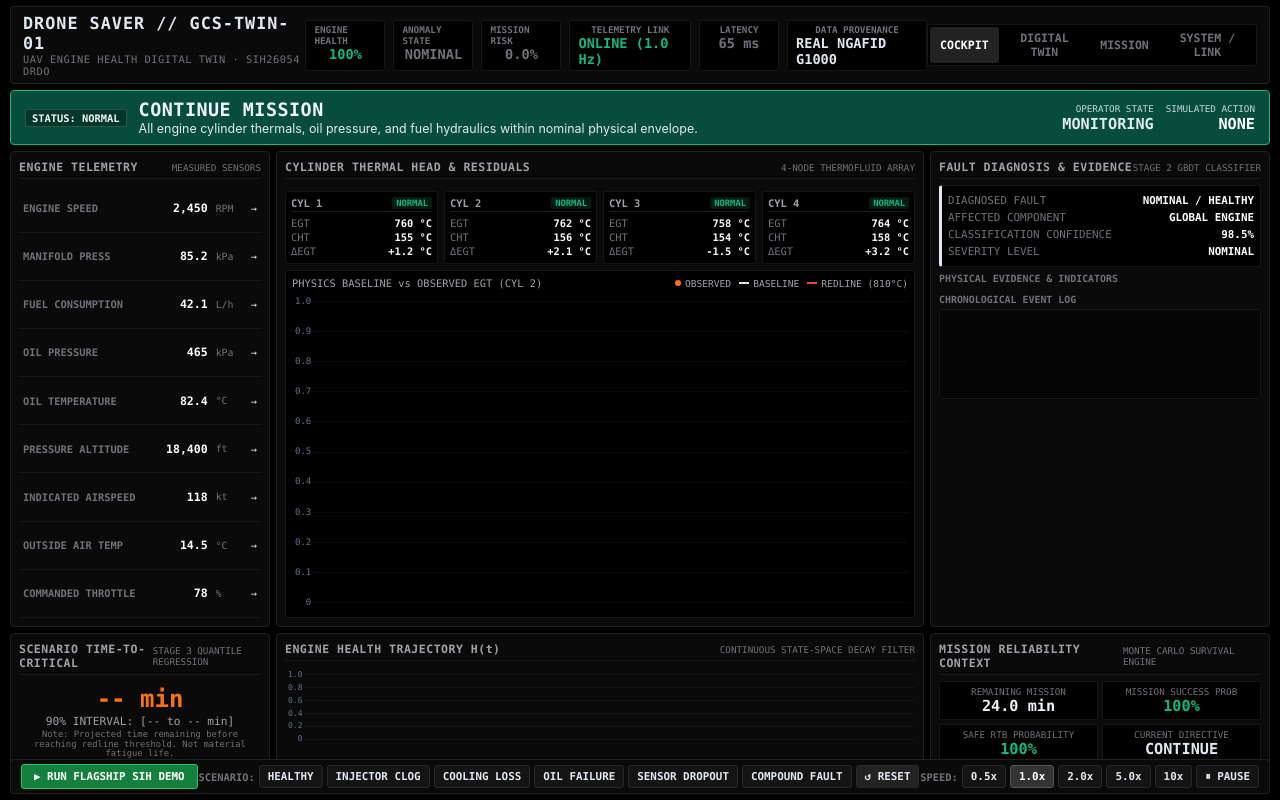
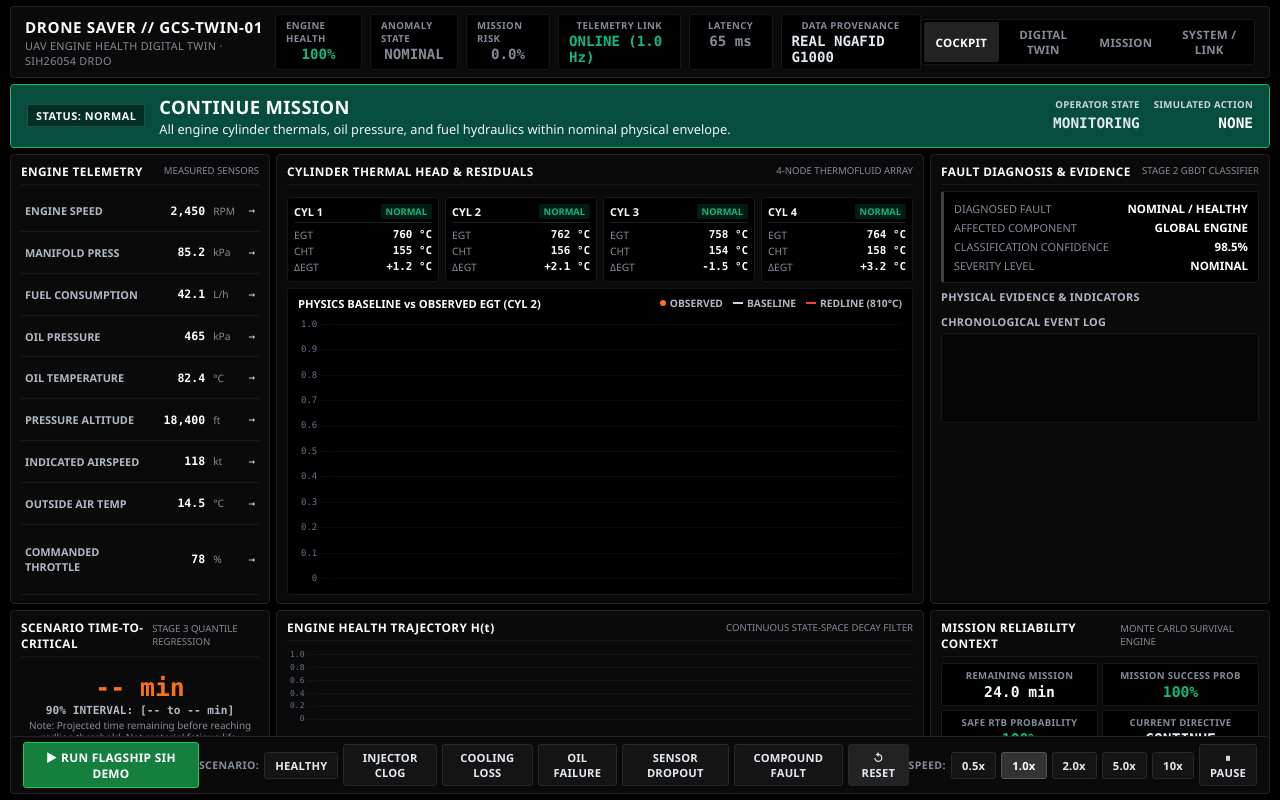
Before and after one commit to SabareeshChinta/Drone-Saver, a plain HTML site: page dashboard/index.html in a window 1280 px wide. Drawn offline with Linux system fonts and the light colour scheme; files that its build step writes are made by us from their sources; no server answers; files whose address does not match are found by name.

Commit message:
Refactor typography to formal aerospace engineering hierarchy (Segoe UI / SF Pro + tabular numbers)

```diff
--- a/dashboard/styles.css
+++ b/dashboard/styles.css
@@ -6,9 +6,9 @@
     --border-color: #222222;
     --border-subtle: #161616;
 
-    --text-main: #f1f5f9;
-    --text-muted: #71717a;
-    --text-dim: #a1a1aa;
+    --text-main: #f8fafc;
+    --text-muted: #848b98;
+    --text-dim: #b0b8c4;
 
     --c-green: #10b981;
     --c-yellow: #f59e0b;
@@ -17,8 +17,8 @@
     --c-cyan: #e2e8f0;
     --c-blue: #a1a1aa;
 
-    --font-mono: 'Consolas', 'Roboto Mono', 'Menlo', monospace;
-    --font-sans: -apple-system, BlinkMacSystemFont, 'Inter', 'Segoe UI', Roboto, sans-serif;
+    --font-sans: 'Segoe UI', -apple-system, BlinkMacSystemFont, 'Inter', 'Helvetica Neue', Arial, sans-serif;
+    --font-mono: 'Segoe UI Mono', 'SF Mono', 'Cascadia Mono', 'Consolas', monospace;
 }
 
 * {
@@ -34,6 +34,7 @@ body {
     height: 100vh;
     overflow: hidden;
     -webkit-font-smoothing: antialiased;
+    -moz-osx-font-smoothing: grayscale;
 }
 
 .gcs-layout {
@@ -51,23 +52,25 @@ body {
     align-items: center;
     background: var(--bg-panel);
     border: 1px solid var(--border-color);
-    padding: 6px 12px;
+    padding: 7px 14px;
     border-radius: 4px;
 }
 
 .system-callsign {
-    font-family: var(--font-mono);
-    font-size: 1.05rem;
-    font-weight: 800;
-    letter-spacing: 1px;
-    color: #e2e8f0;
+    font-family: var(--font-sans);
+    font-size: 0.95rem;
+    font-weight: 700;
+    letter-spacing: 0.6px;
+    color: #f8fafc;
 }
 
 .system-sub {
-    font-size: 0.65rem;
+    font-size: 0.68rem;
     color: var(--text-muted);
-    letter-spacing: 0.5px;
-    font-family: var(--font-mono);
+    letter-spacing: 0.3px;
+    font-family: var(--font-sans);
+    font-weight: 500;
+    margin-top: 1px;
 }
 
 .status-strip {
@@ -78,25 +81,28 @@ body {
 .strip-item {
     background: var(--bg-main);
     border: 1px solid var(--border-subtle);
-    padding: 3px 8px;
+    padding: 4px 10px;
     border-radius: 3px;
     display: flex;
     flex-direction: column;
     align-items: center;
-    min-width: 80px;
+    min-width: 84px;
 }
 
 .s-label {
-    font-size: 0.58rem;
+    font-size: 0.60rem;
     color: var(--text-muted);
-    font-family: var(--font-mono);
-    font-weight: 700;
+    font-family: var(--font-sans);
+    font-weight: 600;
+    letter-spacing: 0.4px;
 }
 
 .s-val {
     font-family: var(--font-mono);
-    font-size: 0.85rem;
-    font-weight: 800;
+    font-size: 0.88rem;
+    font-weight: 700;
+    font-variant-numeric: tabular-nums;
+    margin-top: 1px;
 }
 
 .provenance-tag {
@@ -116,10 +122,11 @@ body {
     background: transparent;
     border: none;
     color: var(--text-muted);
-    padding: 4px 10px;
+    padding: 5px 12px;
     font-size: 0.72rem;
-    font-family: var(--font-mono);
-    font-weight: 700;
+    font-family: var(--font-sans);
+    font-weight: 600;
+    letter-spacing: 0.3px;
     cursor: pointer;
     border-radius: 2px;
 }
@@ -133,9 +140,9 @@ body {
 .directive-box {
     display: flex;
     align-items: center;
-    padding: 8px 14px;
+    padding: 9px 16px;
     border-radius: 4px;
-    gap: 12px;
+    gap: 14px;
     border: 1px solid var(--border-color);
 }
 
@@ -145,11 +152,12 @@ body {
 .dir-red { background: #7f1d1d; border-color: var(--c-red); }
 
 .dir-badge {
-    font-family: var(--font-mono);
-    font-size: 0.65rem;
-    font-weight: 800;
-    background: rgba(0,0,0,0.3);
-    padding: 2px 6px;
+    font-family: var(--font-sans);
+    font-size: 0.68rem;
+    font-weight: 700;
+    letter-spacing: 0.5px;
+    background: rgba(0,0,0,0.4);
+    padding: 3px 8px;
     border-radius: 2px;
     border: 1px solid rgba(255,255,255,0.15);
 }
@@ -159,25 +167,39 @@ body {
 }
 
 .dir-title {
-    font-family: var(--font-mono);
+    font-family: var(--font-sans);
     font-size: 1.15rem;
-    font-weight: 800;
-    letter-spacing: 0.5px;
+    font-weight: 700;
+    letter-spacing: 0.4px;
 }
 
 .dir-reason {
-    font-size: 0.78rem;
-    color: #e2e8f0;
-    margin-top: 1px;
+    font-family: var(--font-sans);
+    font-size: 0.80rem;
+    font-weight: 400;
+    color: #f1f5f9;
+    margin-top: 2px;
+    line-height: 1.3;
 }
 
 .dir-state-pill {
     text-align: right;
-    font-family: var(--font-mono);
 }
 
-.pill-lbl { font-size: 0.58rem; color: #cbd5e1; display: block; }
-.pill-val { font-size: 0.95rem; font-weight: 800; color: #ffffff; }
+.pill-lbl {
+    font-family: var(--font-sans);
+    font-size: 0.60rem;
+    font-weight: 600;
+    color: #cbd5e1;
+    display: block;
+    letter-spacing: 0.3px;
+}
+.pill-val {
+    font-family: var(--font-mono);
+    font-size: 0.90rem;
+    font-weight: 700;
+    color: #ffffff;
+}
 
 /* 3. Cockpit Grid */
 .gcs-content {
@@ -204,7 +226,7 @@ body {
     background: var(--bg-panel);
     border: 1px solid var(--border-color);
     border-radius: 4px;
-    padding: 8px;
+    padding: 8px 10px;
     display: flex;
     flex-direction: column;
 }
@@ -214,21 +236,22 @@ body {
     justify-content: space-between;
     align-items: center;
     border-bottom: 1px solid var(--border-subtle);
-    padding-bottom: 4px;
+    padding-bottom: 5px;
     margin-bottom: 6px;
 }
 
 .p-title {
-    font-family: var(--font-mono);
-    font-size: 0.72rem;
-    font-weight: 800;
-    color: var(--text-dim);
-    letter-spacing: 0.5px;
+    font-family: var(--font-sans);
+    font-size: 0.74rem;
+    font-weight: 700;
+    color: var(--text-main);
+    letter-spacing: 0.4px;
 }
 
 .p-sub {
-    font-family: var(--font-mono);
-    font-size: 0.58rem;
+    font-family: var(--font-sans);
+    font-size: 0.60rem;
+    font-weight: 500;
     color: var(--text-muted);
 }
 
@@ -236,7 +259,6 @@ body {
 .tele-table {
     width: 100%;
     border-collapse: collapse;
-    font-family: var(--font-mono);
     font-size: 0.72rem;
     flex: 1;
 }
@@ -246,10 +268,32 @@ body {
     border-bottom: 1px solid #181818;
 }
 
-.t-name { color: var(--text-muted); font-size: 0.65rem; font-weight: 600; }
-.t-val { font-weight: 800; color: #ffffff; text-align: right; }
-.t-unit { color: #71717a; font-size: 0.62rem; padding-left: 4px; }
-.t-trend { color: var(--c-cyan); font-size: 0.65rem; text-align: right; width: 20px; }
+.t-name {
+    font-family: var(--font-sans);
+    color: var(--text-dim);
+    font-size: 0.68rem;
+    font-weight: 600;
+}
+.t-val {
+    font-family: var(--font-mono);
+    font-weight: 700;
+    color: #ffffff;
+    text-align: right;
+    font-variant-numeric: tabular-nums;
+}
+.t-unit {
+    font-family: var(--font-sans);
+    color: var(--text-muted);
+    font-size: 0.64rem;
+    padding-left: 4px;
+}
+.t-trend {
+    font-family: var(--font-mono);
+    color: var(--c-cyan);
+    font-size: 0.68rem;
+    text-align: right;
+    width: 20px;
+}
 
 /* Cylinder Array */
 .panel-center {
@@ -268,8 +312,8 @@ body {
     background: var(--bg-main);
     border: 1px solid var(--border-subtle);
     border-radius: 3px;
-    padding: 5px;
-    font-family: var(--font-mono);
+    padding: 6px;
+    font-family: var(--font-sans);
 }
 
 .cyl-card.faulty {
@@ -280,40 +324,52 @@ body {
 .cc-hdr {
     display: flex;
     justify-content: space-between;
-    font-size: 0.65rem;
-    font-weight: 800;
-    color: var(--text-dim);
+    font-size: 0.68rem;
+    font-weight: 700;
+    font-family: var(--font-sans);
+    color: var(--text-main);
     border-bottom: 1px solid #1c1c1c;
-    padding-bottom: 2px;
+    padding-bottom: 3px;
     margin-bottom: 4px;
 }
 
 .cc-badge {
-    font-size: 0.55rem;
-    padding: 1px 4px;
+    font-size: 0.58rem;
+    padding: 1px 5px;
     border-radius: 2px;
+    font-family: var(--font-sans);
+    font-weight: 700;
 }
 
 .badge-normal { background: rgba(16, 185, 129, 0.15); color: var(--c-green); }
 .badge-watch { background: rgba(245, 158, 11, 0.15); color: var(--c-yellow); }
-.badge-crit { background: rgba(239, 68, 68, 0.25); color: var(--c-red); font-weight: 900; }
+.badge-crit { background: rgba(239, 68, 68, 0.25); color: var(--c-red); font-weight: 800; }
 
 .cc-row {
     display: flex;
     justify-content: space-between;
-    font-size: 0.65rem;
+    font-size: 0.68rem;
     padding: 1px 0;
 }
 
-.cc-lbl { color: var(--text-muted); }
-.cc-val { font-weight: 700; color: #f8fafc; }
+.cc-lbl {
+    color: var(--text-muted);
+    font-family: var(--font-sans);
+    font-size: 0.64rem;
+}
+.cc-val {
+    font-weight: 700;
+    color: #f8fafc;
+    font-family: var(--font-mono);
+    font-variant-numeric: tabular-nums;
+}
 
 /* Digital Twin Chart Centerpiece */
 .twin-chart-box {
     background: var(--bg-main);
     border: 1px solid var(--border-subtle);
     border-radius: 3px;
-    padding: 6px;
+    padding: 7px 10px;
     flex: 1;
     display: flex;
     flex-direction: column;
@@ -323,22 +379,31 @@ body {
 .chart-header-row {
     display: flex;
     justify-content: space-between;
-    font-family: var(--font-mono);
-    font-size: 0.65rem;
-    color: var(--text-dim);
-    margin-bottom: 4px;
+    align-items: center;
+    font-family: var(--font-sans);
+    font-size: 0.70rem;
+    font-weight: 600;
+    color: var(--text-main);
+    margin-bottom: 5px;
 }
 
 .chart-legend-row {
     display: flex;
-    gap: 8px;
+    gap: 10px;
 }
 
-.leg-item { font-size: 0.6rem; display: flex; align-items: center; gap: 4px; }
+.leg-item {
+    font-size: 0.64rem;
+    font-family: var(--font-sans);
+    color: var(--text-dim);
+    display: flex;
+    align-items: center;
+    gap: 4px;
+}
 .leg-dot { width: 6px; height: 6px; border-radius: 50%; display: inline-block; }
 .leg-dash { width: 10px; height: 2px; display: inline-block; }
 .color-orange { background: var(--c-orange); }
-.color-blue { background: var(--c-cyan); }
+.color-blue { background: #cbd5e1; }
 .color-red { background: var(--c-red); }
 
 .chart-canvas-wrapper {
@@ -351,11 +416,11 @@ body {
 .diag-detail-box {
     background: var(--bg-main);
     border: 1px solid var(--border-subtle);
-    border-left: 3px solid var(--c-cyan);
-    padding: 6px;
+    border-left: 3px solid #3f3f46;
+    padding: 7px 10px;
     border-radius: 3px;
-    font-family: var(--font-mono);
-    font-size: 0.68rem;
+    font-family: var(--font-sans);
+    font-size: 0.72rem;
     margin-bottom: 6px;
 }
 
@@ -365,34 +430,45 @@ body {
     padding: 2px 0;
 }
 
-.d-lbl { color: var(--text-muted); }
-.d-val { font-weight: 700; color: #ffffff; }
+.d-lbl {
+    color: var(--text-muted);
+    font-size: 0.68rem;
+    font-family: var(--font-sans);
+    font-weight: 500;
+}
+.d-val {
+    font-weight: 700;
+    color: #ffffff;
+    font-family: var(--font-sans);
+    font-size: 0.72rem;
+}
 
 .evidence-section {
     margin-bottom: 6px;
 }
 
 .ev-title {
-    font-family: var(--font-mono);
-    font-size: 0.62rem;
-    font-weight: 800;
-    color: var(--text-muted);
+    font-family: var(--font-sans);
+    font-size: 0.68rem;
+    font-weight: 700;
+    color: var(--text-dim);
+    letter-spacing: 0.3px;
     margin-bottom: 4px;
 }
 
 .ev-list {
     display: flex;
     flex-direction: column;
-    gap: 3px;
+    gap: 4px;
 }
 
 .ev-row {
     display: flex;
     flex-direction: column;
-    font-family: var(--font-mono);
-    font-size: 0.65rem;
+    font-family: var(--font-sans);
+    font-size: 0.68rem;
     background: var(--bg-main);
-    padding: 3px 6px;
+    padding: 4px 8px;
     border-radius: 2px;
     border: 1px solid var(--border-subtle);
 }
@@ -402,6 +478,20 @@ body {
     justify-content: space-between;
     align-items: center;
     margin-bottom: 2px;
+}
+
+.ev-header-row span:first-child {
+    font-family: var(--font-sans);
+    font-size: 0.68rem;
+    font-weight: 500;
+    color: var(--text-main);
+}
+
+.ev-header-row span:last-child {
+    font-family: var(--font-mono);
+    font-size: 0.68rem;
+    font-weight: 700;
+    font-variant-numeric: tabular-nums;
 }
 
 .ev-bar {
@@ -436,9 +526,10 @@ body {
     background: #050505;
     border: 1px solid var(--border-subtle);
     border-radius: 2px;
-    padding: 4px;
+    padding: 5px 8px;
     font-family: var(--font-mono);
-    font-size: 0.62rem;
+    font-size: 0.64rem;
+    font-variant-numeric: tabular-nums;
     color: #a1a1aa;
     overflow-y: auto;
     flex: 1;
@@ -446,11 +537,11 @@ body {
 }
 
 .log-entry {
-    padding: 1px 0;
+    padding: 2px 0;
     border-bottom: 1px dotted rgba(255,255,255,0.05);
 }
 
-.log-time { color: var(--c-cyan); }
+.log-time { color: #f8fafc; font-weight: 600; }
 .log-cat { color: var(--text-muted); font-weight: 700; margin: 0 4px; }
 
 /* Bottom Cockpit Row */
@@ -468,25 +559,31 @@ body {
     align-items: center;
     flex: 1;
     text-align: center;
-    font-family: var(--font-mono);
+    font-family: var(--font-sans);
 }
 
 .rul-primary-val {
-    font-size: 1.5rem;
-    font-weight: 900;
+    font-family: var(--font-mono);
+    font-size: 1.55rem;
+    font-weight: 700;
+    font-variant-numeric: tabular-nums;
     color: var(--c-orange);
 }
 
 .rul-ci-val {
-    font-size: 0.7rem;
+    font-family: var(--font-mono);
+    font-size: 0.70rem;
+    font-weight: 600;
+    font-variant-numeric: tabular-nums;
     color: var(--text-dim);
     margin: 2px 0;
 }
 
 .rul-note {
-    font-size: 0.55rem;
+    font-family: var(--font-sans);
+    font-size: 0.62rem;
     color: var(--text-muted);
-    line-height: 1.1;
+    line-height: 1.25;
 }
 
 .chart-canvas-wrapper-mini {
@@ -499,7 +596,6 @@ body {
     display: grid;
     grid-template-columns: 1fr 1fr;
     gap: 4px;
-    font-family: var(--font-mono);
     font-size: 0.65rem;
     flex: 1;
 }
@@ -508,12 +604,28 @@ body {
     background: var(--bg-main);
     border: 1px solid var(--border-subtle);
     border-radius: 2px;
-    padding: 4px;
+    padding: 5px;
     text-align: center;
+    display: flex;
+    flex-direction: column;
+    justify-content: center;
 }
 
-.mr-lbl { color: var(--text-muted); font-size: 0.58rem; display: block; }
-.mr-val { font-size: 0.95rem; font-weight: 800; }
+.mr-lbl {
+    color: var(--text-muted);
+    font-size: 0.60rem;
+    font-family: var(--font-sans);
+    font-weight: 600;
+    letter-spacing: 0.3px;
+    display: block;
+}
+.mr-val {
+    font-size: 0.92rem;
+    font-weight: 700;
+    font-family: var(--font-mono);
+    font-variant-numeric: tabular-nums;
+    margin-top: 1px;
+}
 
 /* 4. Full Tab Grids */
 .twin-full-grid, .mission-full-grid, .system-full-grid {
@@ -545,6 +657,7 @@ body {
     padding: 8px;
     font-family: var(--font-mono);
     font-size: 0.68rem;
+    font-variant-numeric: tabular-nums;
     color: #cbd5e1;
     overflow: auto;
     flex: 1;
@@ -557,33 +670,36 @@ body {
     align-items: center;
     background: var(--bg-panel);
     border: 1px solid var(--border-color);
-    padding: 4px 10px;
+    padding: 5px 12px;
     border-radius: 4px;
-    font-family: var(--font-mono);
+    font-family: var(--font-sans);
 }
 
 .ctrl-left, .ctrl-center, .ctrl-right {
     display: flex;
     align-items: center;
-    gap: 4px;
+    gap: 5px;
 }
 
 .bar-lbl {
-    font-size: 0.65rem;
+    font-size: 0.66rem;
     color: var(--text-muted);
-    font-weight: 800;
+    font-family: var(--font-sans);
+    font-weight: 700;
+    letter-spacing: 0.4px;
 }
 
 .gcs-btn {
     background: #141414;
     border: 1px solid #282828;
     color: #e2e8f0;
-    padding: 4px 8px;
+    padding: 5px 10px;
     border-radius: 3px;
-    font-family: var(--font-mono);
-    font-size: 0.68rem;
-    font-weight: 700;
+    font-family: var(--font-sans);
+    font-size: 0.70rem;
+    font-weight: 600;
     cursor: pointer;
+    letter-spacing: 0.2px;
 }
 
 .gcs-btn:hover {
@@ -594,8 +710,10 @@ body {
     background: #15803d;
     border-color: #22c55e;
     color: #ffffff;
-    font-weight: 800;
-    padding: 5px 12px;
+    font-weight: 700;
+    font-size: 0.74rem;
+    padding: 6px 14px;
+    letter-spacing: 0.3px;
 }
 
 .btn-sih-master:hover {
```
